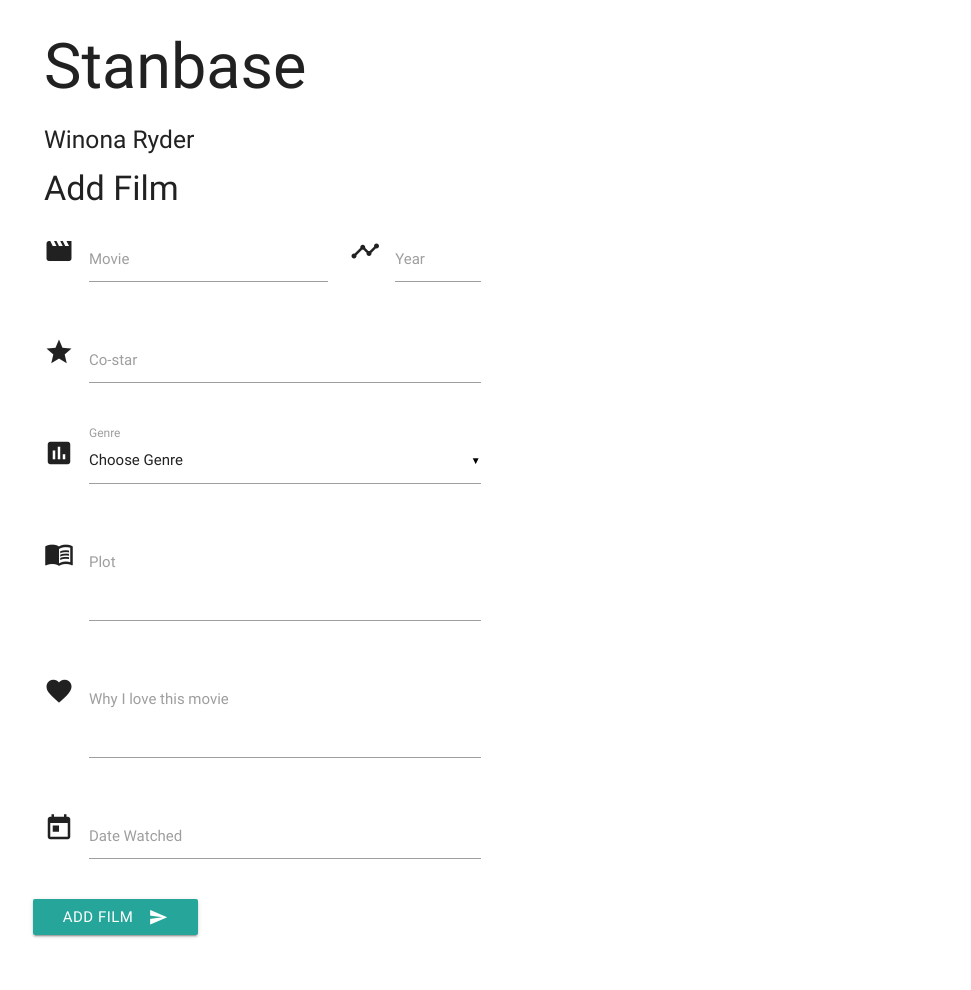
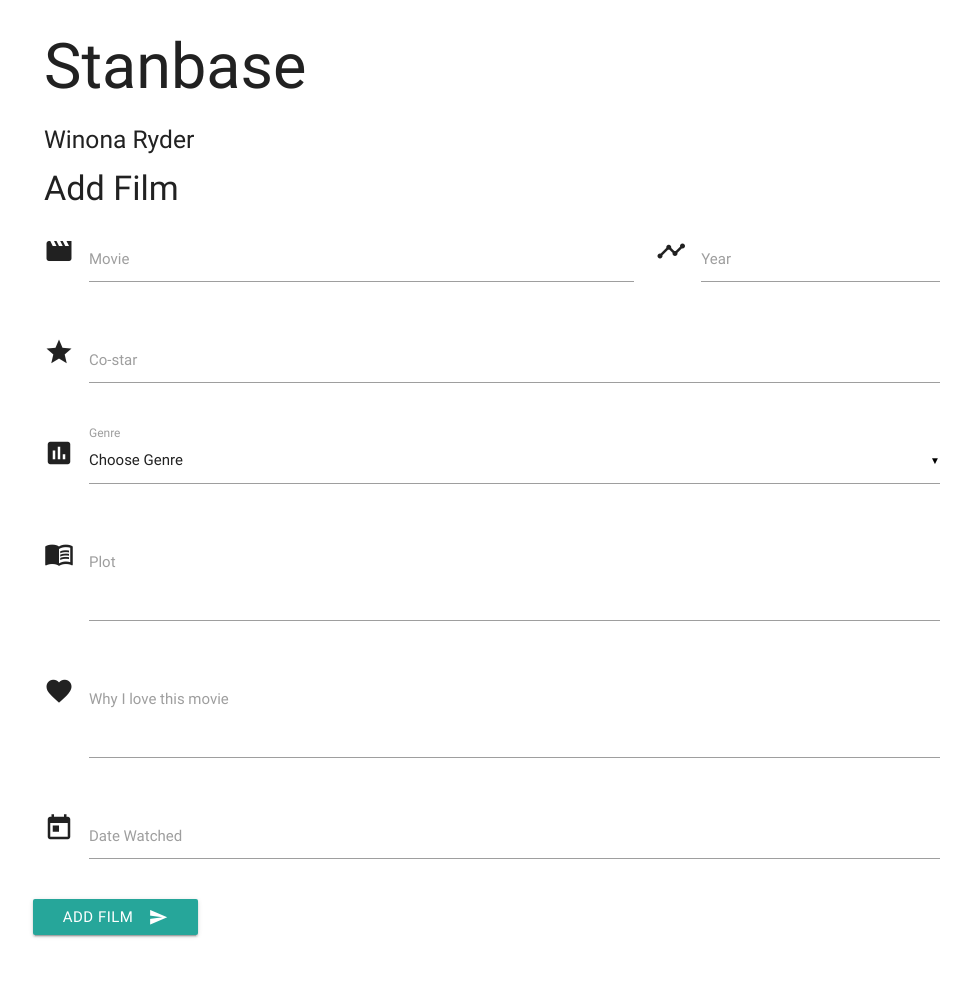
Before and after one commit to adonegan/stan_base, a Flask app: page /add_film in a window 1280 px wide. Shown: the whole page, without its empty margins (148-1119 px from the left). Run offline with Flask 2, Linux system fonts and the light colour scheme; data that the repository does not hold is empty; some libraries are stand-ins or nearby versions.

Commit message:
Modifed column sizes on all rows

```diff
--- a/templates/addfilm.html
+++ b/templates/addfilm.html
@@ -6,13 +6,13 @@
 <div class="row">
     <form action="{{ url_for('insert_film') }}" method="POST" class="col s12">
         <div class="row">
-            <div class="input-field col s4">
+            <div class="input-field col s8">
                 <i class="material-icons prefix">movie</i>
                 <input id="film_name" name="film_name" type="text" class="validate">
                 <!--for adding text only-->
                 <label for="icon-prefix">Movie</label>
             </div>
-            <div class="input-field col s2">
+            <div class="input-field col s4">
                 <i class="material-icons prefix">timeline</i>
                 <input id="film_year" name="film_year" type="tel" class="validate">
                 <!--for adding text only-->
@@ -20,7 +20,7 @@
             </div>
         </div>
         <div class="row">
-            <div class="input-field col s6">
+            <div class="input-field col s12">
                 <i class="material-icons prefix">star</i>
                 <input id="co_star" type="text" name="co_star" class="validate">
                 <!--for adding text only-->
@@ -28,7 +28,7 @@
             </div>
         </div>
         <div class="row">
-            <div class="input-field col s6">
+            <div class="input-field col s12">
                 <i class="material-icons prefix">assessment</i>
                 <select id="genre" name="genre_type">
                     <option value="" disabled selected>Choose Genre</option>
@@ -41,7 +41,7 @@
             </div>
         </div>
         <div class="row">
-            <div class="input-field col s6">
+            <div class="input-field col s12">
                 <i class="material-icons prefix">menu_book</i>
                 <textarea id="film_plot" name="film_plot" class="materialize-textarea"></textarea>
                 <!--for adding longer text -->
@@ -49,7 +49,7 @@
             </div>
         </div>
         <div class="row">
-            <div class="input-field col s6">
+            <div class="input-field col s12">
                 <i class="material-icons prefix">favorite</i>
                 <textarea id="film_rec" name="film_rec" class="materialize-textarea"></textarea>
                 <!--for adding longer text -->
@@ -57,7 +57,7 @@
             </div>
         </div>
         <div class="row" id="matfix">
-            <div class="input-field col s6">
+            <div class="input-field col s12">
                 <i class="material-icons prefix">today</i>
                 <input id="date_watched" name="date_watched" type="text" class="datepicker">
                 <!--for including a date -->
```
